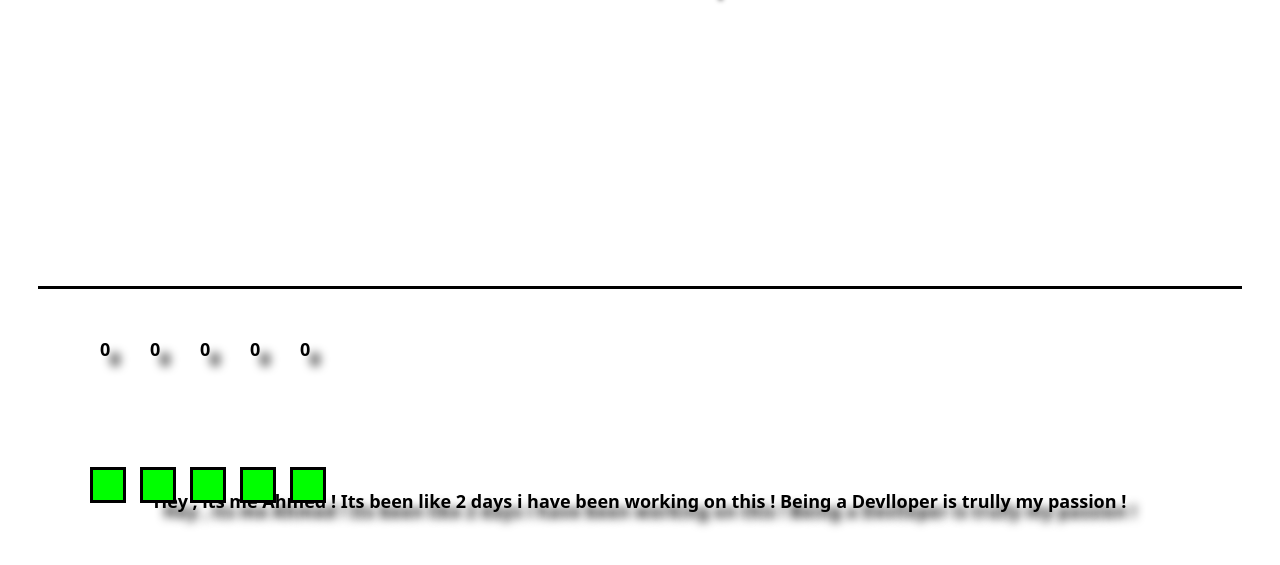
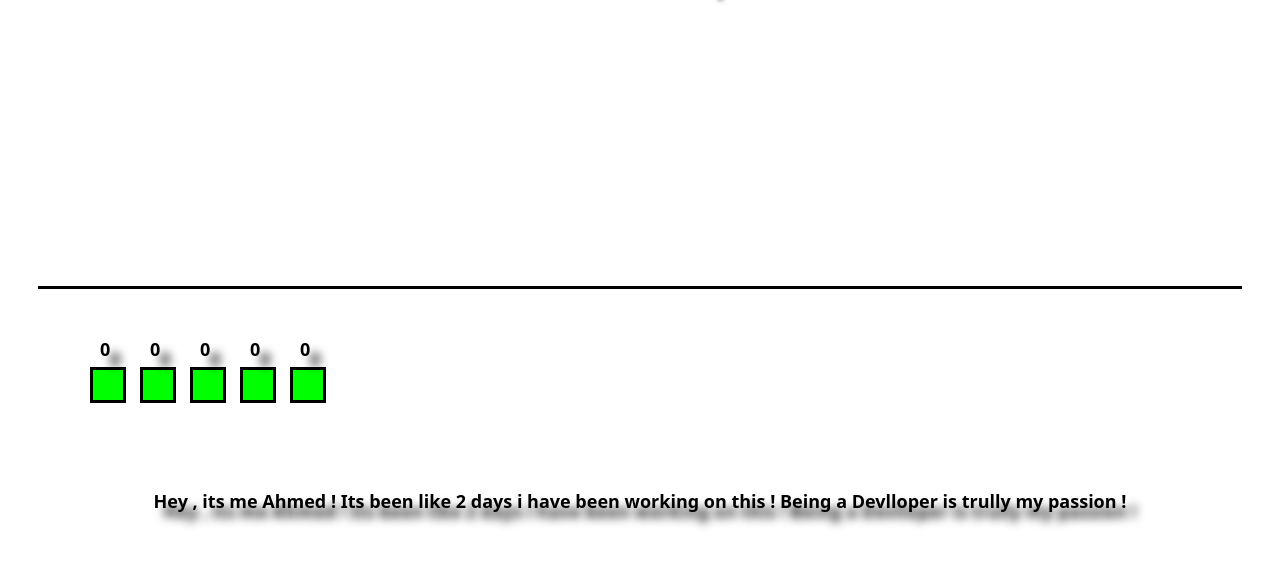
Before and after one commit to EasyTools001/EzGraphs, a plain HTML site: page Others/home.html in a window 1280 px wide. Shown: the part 97-662 px from the top of the page. Drawn offline with Linux system fonts and the light colour scheme.

Commit message:
Update home.css

```diff
--- a/Others/home/home.css
+++ b/Others/home/home.css
@@ -74,7 +74,7 @@
 }
 .bar1 {
     position: absolute;
-    bottom:200px;
+    bottom:300px;
 
     left: 90px;
     border: solid;
@@ -85,7 +85,7 @@
 }
 .bar2 {
     position: absolute;
-    bottom:200px;
+    bottom:300px;
     left: 140px;
     border: solid;
     border-color: black;
@@ -95,7 +95,7 @@
 }
 .bar3 {
     position: absolute;
-    bottom:200px;
+    bottom:300px;
     left: 190px;
     border: solid;
     border-color: black;
@@ -105,7 +105,7 @@
 }
 .bar4 {
     position: absolute;
-    bottom:200px;
+    bottom:300px;
     left: 240px;
     border: solid;
     border-color: black;
@@ -115,7 +115,7 @@
 }
 .bar5 {
     position: absolute;
-    bottom:200px;
+    bottom:300px;
     left: 290px;
     border: solid;
     border-color: black;
```
